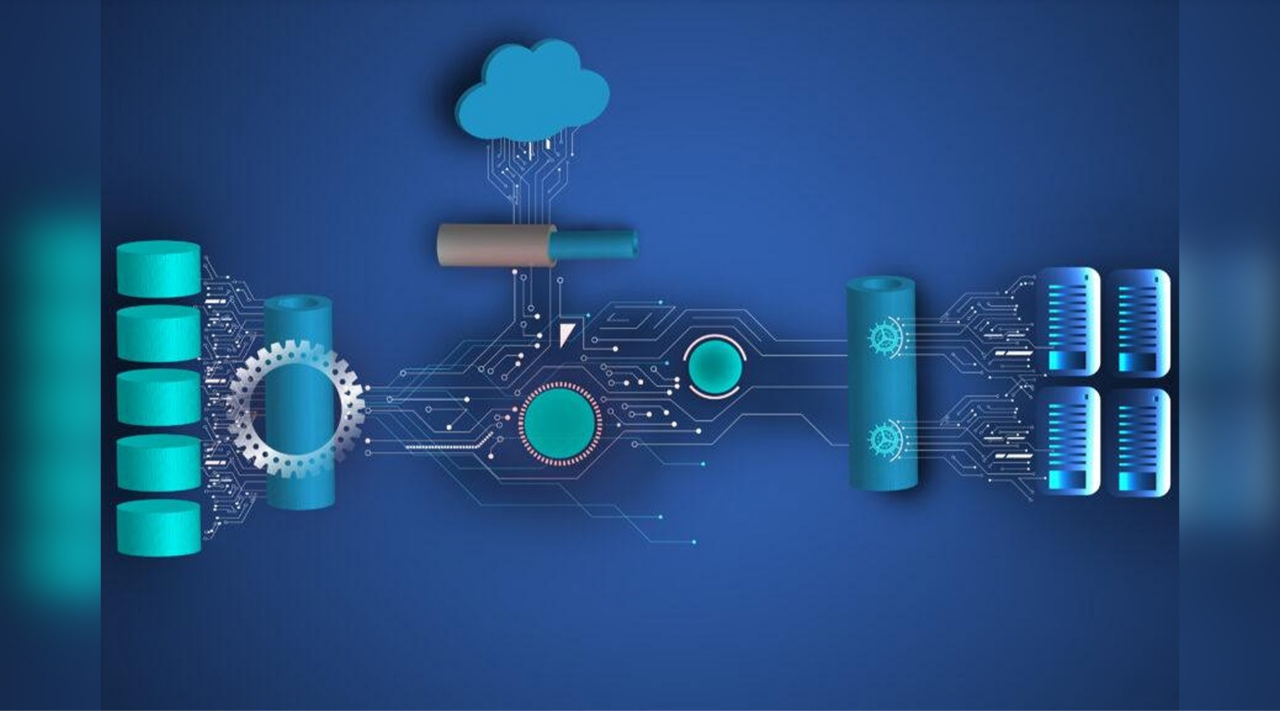
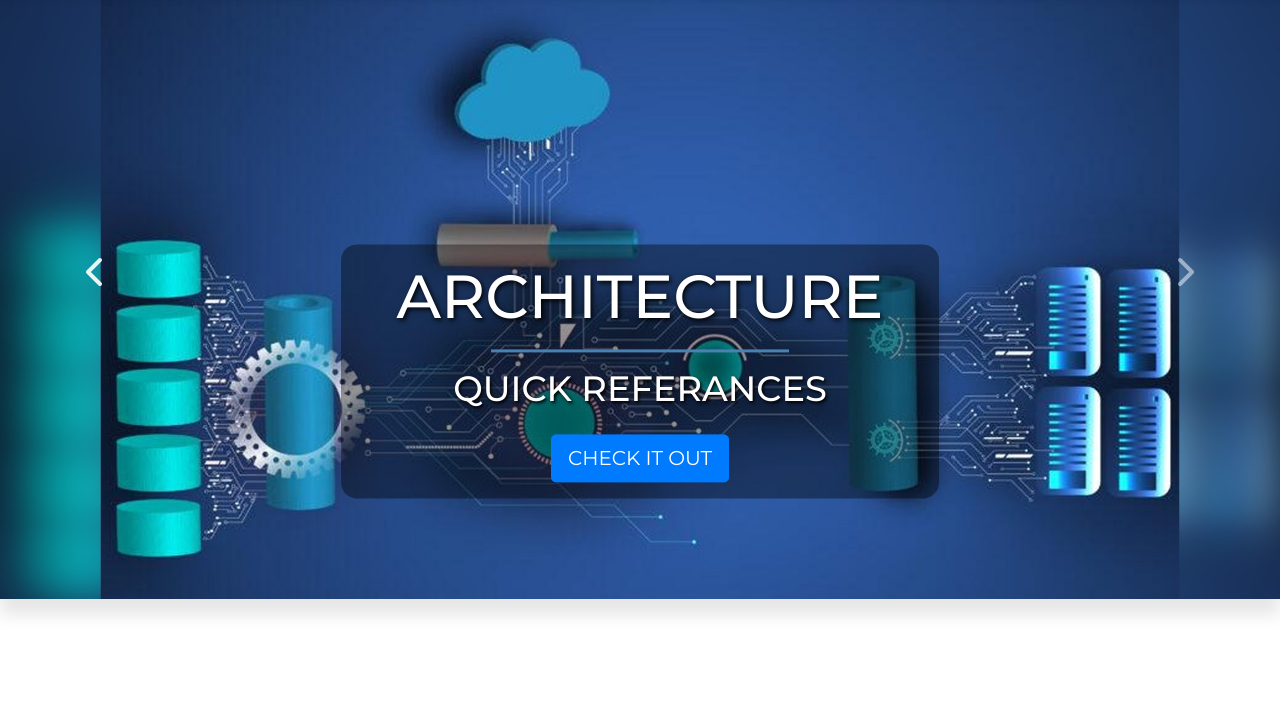
Before and after one commit to abhishekghosh-dev/architecture-cheat-sheet, a plain HTML site: page index.html in a window 1280 px wide. Shown: the part 128-839 px from the top of the page. After the commit the page ends 800 px from the top, so only its background shows below. Drawn offline with Linux system fonts and the light colour scheme.

Commit message:
7th commit

```diff
--- a/css/style.css
+++ b/css/style.css
@@ -56,7 +56,53 @@ body {
 
 /*-- Carousel Content --*/
 
+#carousel {
+  box-shadow: 0 1rem 1rem rgba(0, 0, 0, .1);
+}
 
+.carousel-inner {
+  max-height: 38rem !important;
+}
+
+/* .carousel-inner img {
+  width: 200px;
+  height: 400px;
+} */
+
+.carousel-item-next,
+.carousel-item-prev,
+.carousel-item-active {
+  transition: transform 1.2s ease;
+}
+
+.carousel-caption {
+  position: absolute;
+  top: 54%;
+  transform: translateY(-50%);
+  text-transform: uppercase;
+
+}
+
+.carousel-caption h1 {
+  font-size: 3.8rem;
+  text-shadow: .1rem .1rem .3rem rgba(0, 0, 0, 1);
+}
+
+.carousel-caption h3 {
+  font-size: 2.2rem;
+  text-shadow: .1rem .1rem .2rem rgba(0, 0, 0, 1);
+}
+
+.boder-primary {
+  border-top: .2rem solid #4981b3 !important;
+}
+
+.bg-custom {
+  background-color: rgba(0, 0, 0, .4);
+  color: white;
+  border-radius: 1rem;
+
+}
 
 /*===== FIXED BACKGROUND IMG =====*/
 
--- a/index.html
+++ b/index.html
@@ -57,6 +57,18 @@
             <div class="carousel-inner">
                 <div class="carousel-item active">
                     <img src="img/carousel/1.jpg" alt="" class="w-100">
+                    <div class="carousel-caption">
+                        <div class="comtainer">
+                            <div class="row justify-content-center">
+                                <div class="col-8 bg-custom d-none d-md-block py-3 px-0">
+                                    <h1>Architecture</h1>
+                                    <div class="border-top boder-primary w-50 mx-auto my-3"></div>
+                                    <h3 class="pb-3">Quick Referances</h3>
+                                    <a href="appDesign.html" class="btn btn-primary btn-lg">CHECK IT OUT</a>
+                                </div>
+                            </div>
+                        </div>
+                    </div>
                 </div>
                 <div class="carousel-item">
                     <img src="img/carousel/2.jpg" alt="" class="w-100">
@@ -71,8 +83,11 @@
         </div>
 
         <!-- Carousel Content -->
-        <a href="" class="carousel-control-prev">
-            <spa></spa>
+        <a href="#carousel" class="carousel-control-prev" role="button" data-slide="prev">
+            <span class="fas fa-chevron-left fa-2x"></span>
+        </a>
+        <a href="#carousel" class="carousel-control-next" role="button" data-slide="next">
+            <span class="fas fa-chevron-right fa-2x"></span>
         </a>
         <!-- End Carousel Content -->
 
```
